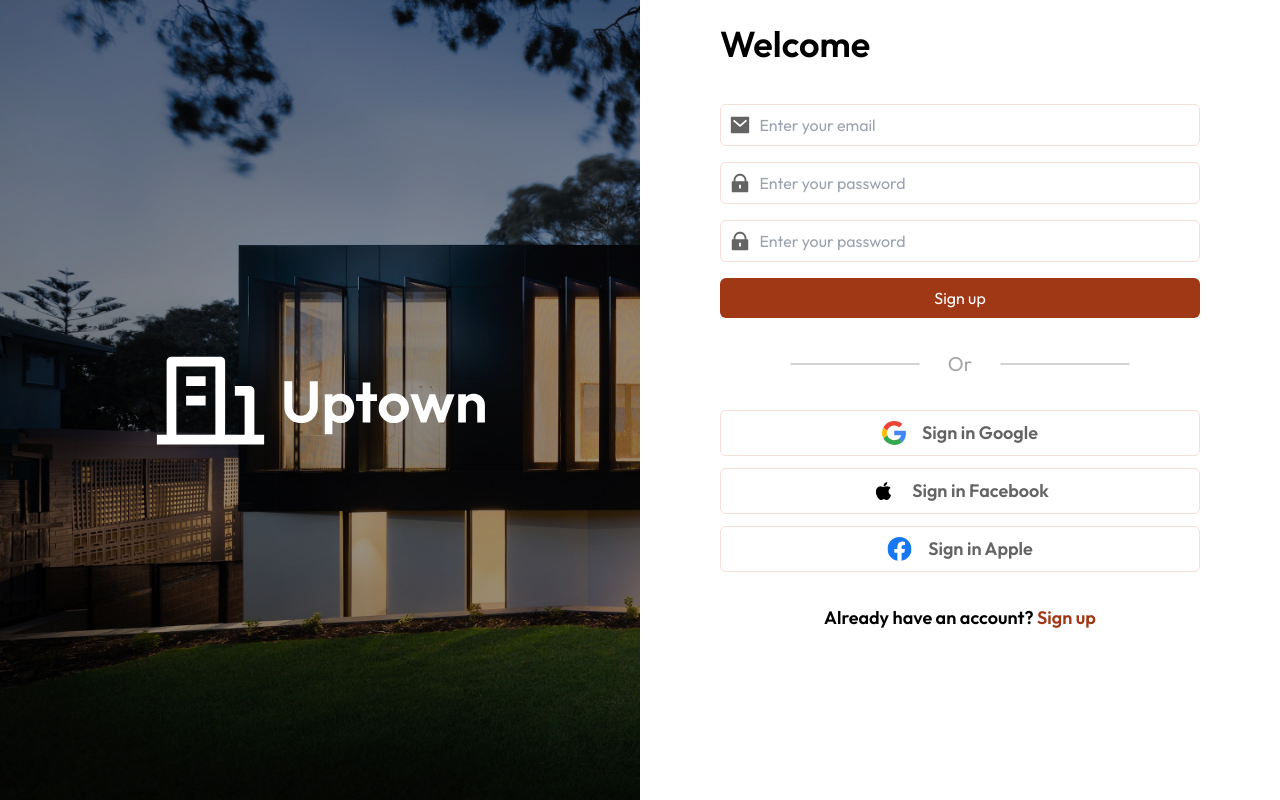
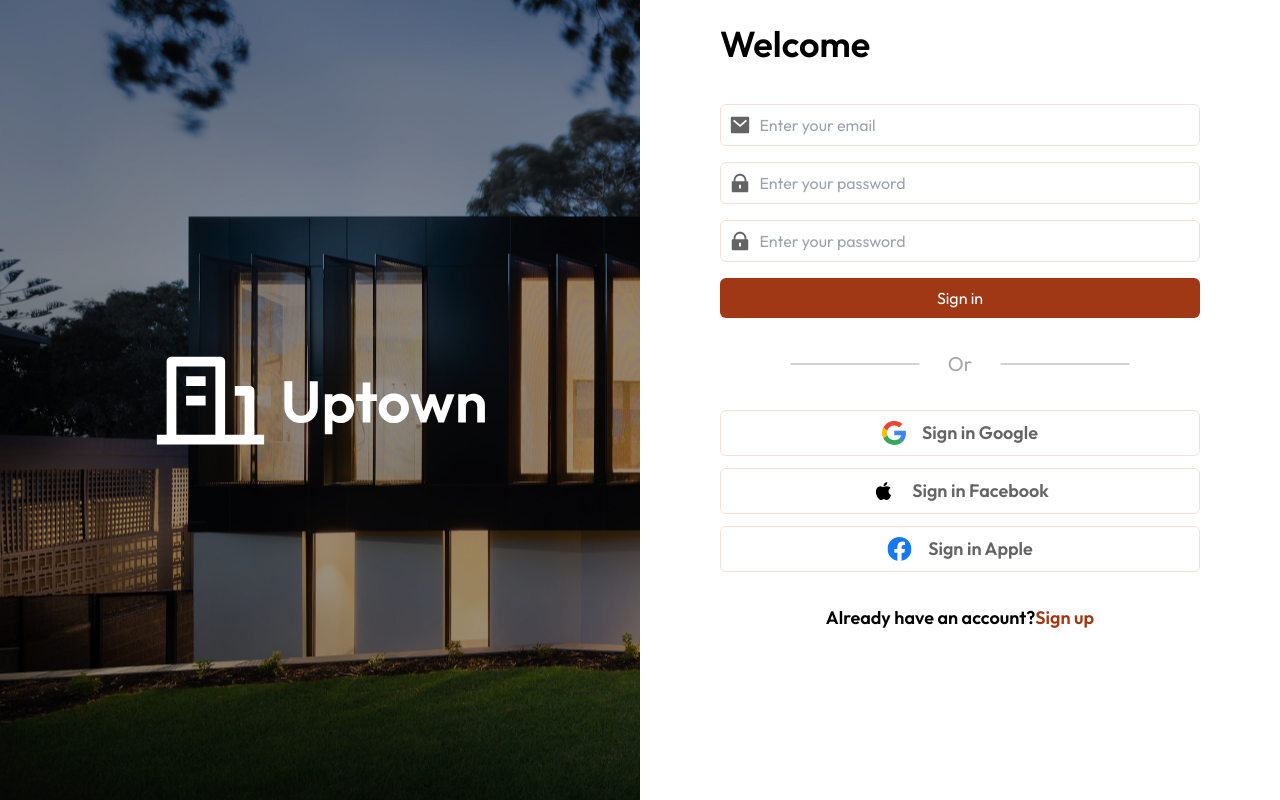
Before and after one commit to Emmidcoder/uptown-react, a React (Create React App) app: page / in a window 1280 px wide. Both pictures are taken after a click on the button "Sign up". Built offline with nearby package versions, Linux system fonts and the light colour scheme.

Commit message:
sign-css-refactor

```diff
--- a/src/component/signing/SignIn.js
+++ b/src/component/signing/SignIn.js
@@ -17,25 +17,13 @@ import SigningNetwork from "./SigningNetwork";
 const SignIn = (props) => {
 
     return (
-        <div className="signin">
-
-            <div className="w-full h-full">
-                <img
-
-                    className="w-full h-full block object-fill"
-                    src={require('../../img/Signing-bg-img.png')}
-                    placeholdersrc={require('../../img/Signing-bg-img-small.png')}
-                    alt="House"
-                    effect="blur"
-                />
-            </div>
-
-            <div className="absolute top-0 left-0 z-20 w-full h-full grid grid-cols-2 grid-rows-1">
-                <div className="justify-self-center self-center" >
+        <div className="signing">
+            <div className="signing__content">
+                <div className="signing__logo" >
                     <img src={logo} alt='logo' onClick={props.onCloseSigningHandler}/>
                 </div>
 
-                <div className="signin__form">
+                <div className="signing__form">
                     <h2 className="sub-heading2">Welcome</h2>
                     <form className="signin__form--content">
 
@@ -66,11 +54,13 @@ const SignIn = (props) => {
                             src={passwordIcon}
                         />}
 
-                        {props.signingIn && <button className="p-2 text-white bg-primary flex justify-center rounded-md" type="submit">Sign in</button>}
-                        {props.signingUp && <button className="p-2 text-white bg-primary flex justify-center rounded-md" type="submit">Sign up</button>}
+                        <button className="signing__btn" type="submit">
+                            {props.signingUp && <span>Sign in</span>}
+                            {props.signingIn && <span>Sign up</span>}
+                        </button>
                     </form>
 
-                    <div className="mt-8 flex justify-center items-center gap-x-7 text-[#A6A6A6;] text-xl">
+                    <div className="signing__or">
                         <div>
                             <img src={lineIcon} alt="line-icon" />
                         </div>
@@ -82,14 +72,17 @@ const SignIn = (props) => {
                         </div>
                     </div>
 
-                    <div className="mt-8 flex flex-col gap-y-3">
+                    <div className="signing__networks">
                         <SigningNetwork src={googleLogo} alt="google icon" text="Sign in Google" />
                         <SigningNetwork src={appleLogo} alt="apple icon" text="Sign in Facebook" />
                         <SigningNetwork src={facebookLogo} alt="facebook icon" text="Sign in Apple" />
                     </div>
 
-                    {props.signingIn && <div className=" mt-8 text-center text-lg font-semibold">Don't have an account? <span className="text-primary">Sign in</span></div>}
-                    {props.signingUp && <div className=" mt-8 text-center text-lg font-semibold">Already have an account? <span className="text-primary">Sign up</span></div>}
+                    <div className="signing__option">
+                        {props.signingIn && <span>Don't have an account?</span>}
+                        {props.signingUp && <span>Already have an account?</span>}
+                        <span className="text-primary">Sign up</span>
+                    </div>
                 </div>
             </div>
         </div>
--- a/src/component/signing/SignInInput.js
+++ b/src/component/signing/SignInInput.js
@@ -2,6 +2,8 @@ import React from "react";
 
 
 const SignInInput = (props) => {
+
+
     return (
         <div className="p-2 flex items-center border-[1px] border-secondary-200 rounded-md">
             <label htmlFor={props.htmlFor}>
--- a/src/index.css
+++ b/src/index.css
@@ -3,6 +3,8 @@
 @tailwind base;
 @tailwind components;
 @tailwind utilities;
+
+/* @import url("") */
 
 @layer utilities {
     .cos-container {
@@ -271,15 +273,41 @@
 
     /* signingIn*/
 
-    .signin{
-        @apply relative w-screen h-screen bg-secondary-100
+    .signing{
+        @apply relative w-screen h-screen bg-secondary-100 bg-[url("./img/Signing-bg-img.png")] bg-no-repeat bg-center
     }
 
-    .signin__form{
+    .signing__content{
+        @apply absolute top-0 left-0 z-20 w-full h-full grid grid-cols-2 grid-rows-1
+    }
+
+    .signing__logo{
+        @apply justify-self-center self-center cursor-pointer
+    }
+
+    .signing__form{
         @apply max-w-[50vw] px-20 py-3 bg-white
     }
 
     .signin__form--content{
         @apply mt-10 flex flex-col gap-4 [&>*]:flex [&>*]:gap-2
     }
+
+    .signing__btn{
+        @apply p-2 text-white bg-primary flex justify-center rounded-md
+    }
+
+    .signing__or{
+        @apply mt-8 flex justify-center items-center gap-x-7 text-[#A6A6A6;] text-xl
+    }
+
+    .signing__networks{
+        @apply mt-8 flex flex-col gap-y-3
+    }
+
+
+    .signing__option{
+        @apply mt-8 text-center text-lg font-semibold
+    }
+
 }
```
